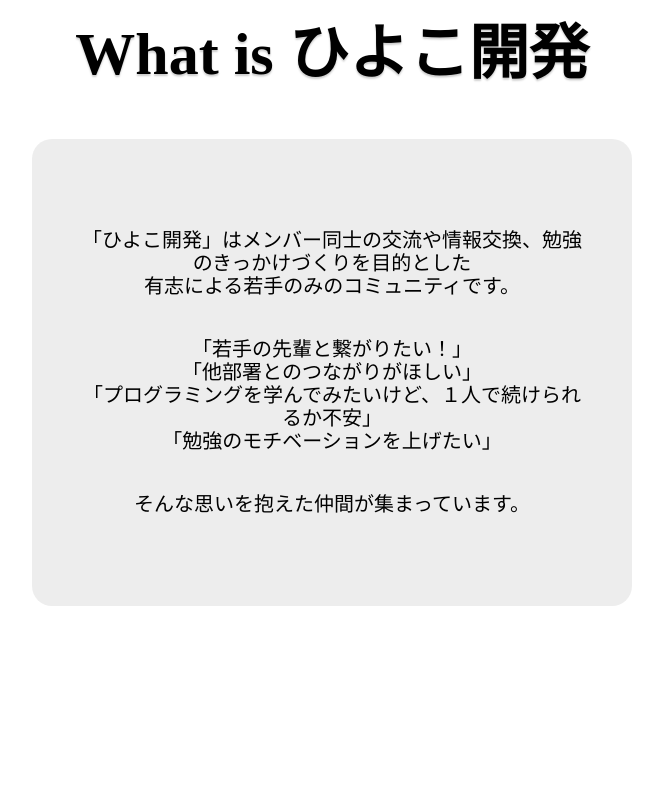
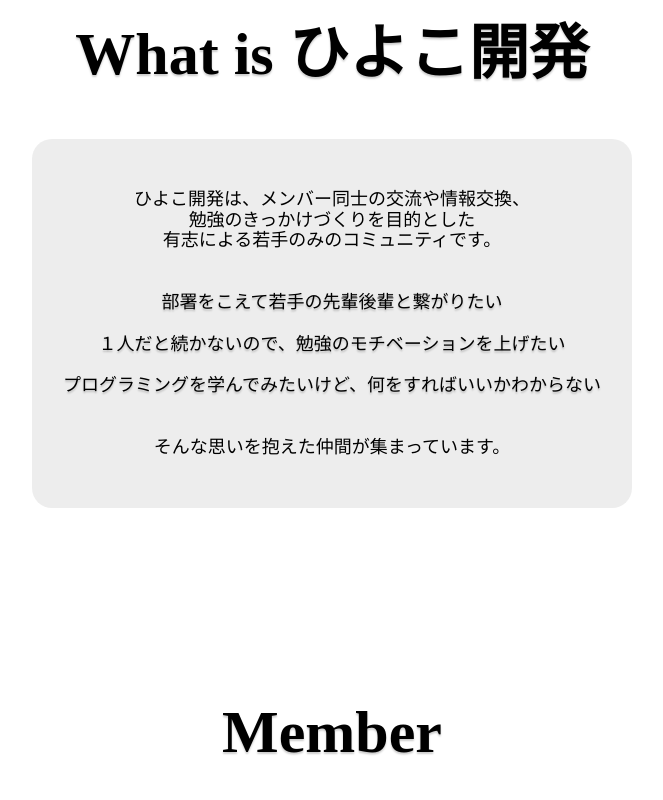
Before and after one commit to hiyokodev/hiyoko_site_2023, a Vue app: page / in a window 1280 px wide. Shown: the part 1120-1920 px from the top of the page, without its empty margins (308-971 px from the left). Built offline with nearby package versions, Linux system fonts and the light colour scheme.

Commit message:
Fix: Aboutセクションを修正
refs #19
- 文言を変更
- レイアウト調整

```diff
--- a/src/components/Home/aboutSection.vue
+++ b/src/components/Home/aboutSection.vue
@@ -2,15 +2,19 @@
   <sectionLayout title="What is ひよこ開発">
     <textbox>
       <p class="text">
-        「ひよこ開発」はメンバー同士の交流や情報交換、勉強のきっかけづくりを目的とした<br />
-        有志による若手のみのコミュニティです。
+        <span>ひよこ開発は、メンバー同士の交流や情報交換、</span>
+        <span>勉強のきっかけづくりを目的とした</span>
+        <span>有志による若手のみのコミュニティです。</span>
       </p>
-      <p class="text">
-        「若手の先輩と繋がりたい！」<br />
-        「他部署とのつながりがほしい」<br />
-        「プログラミングを学んでみたいけど、１人で続けられるか不安」<br />
-        「勉強のモチベーションを上げたい」
+      <br />
+      <br />
+      <p class="text_shadow">
+        部署をこえて若手の先輩後輩と繋がりたい<br /><br />
+        <span>１人だと続かないので、</span><span>勉強のモチベーションを上げたい</span><br /><br />
+        <span>プログラミングを学んでみたいけど、</span><span>何をすればいいかわからない</span>
       </p>
+      <br />
+      <br />
       <p class="text">そんな思いを抱えた仲間が集まっています。</p>
     </textbox>
   </sectionLayout>
@@ -27,10 +31,14 @@ export default {
 }
 </script>
 <style scoped>
+span {
+  display: inline-block;
+}
 .text {
-  margin: 40px 0;
-  text-align: center;
-  font-family: 'Yomogi';
-  opacity: 100%;
+  margin: 0;
+}
+.text_shadow {
+  margin: 0;
+  text-shadow: 0px 2px 2px rgba(0, 0, 0, 0.2);
 }
 </style>
--- a/src/components/Home/textbox.vue
+++ b/src/components/Home/textbox.vue
@@ -20,7 +20,14 @@ export default {}
 }
 
 .textbox_inner {
-  padding: 50px;
+  padding: 50px 10px;
+  font-size: 18px;
+}
+@media screen and (max-width: 834px) {
+  .textbox_inner {
+    padding: 50px 25px;
+    font-size: 16px;
+  }
 }
 @media screen and (max-width: 600px) {
   .textbox {
@@ -35,6 +42,7 @@ export default {}
 
   .textbox_inner {
     padding: 50px 10px;
+    font-size: 14px;
   }
 }
 </style>
```
